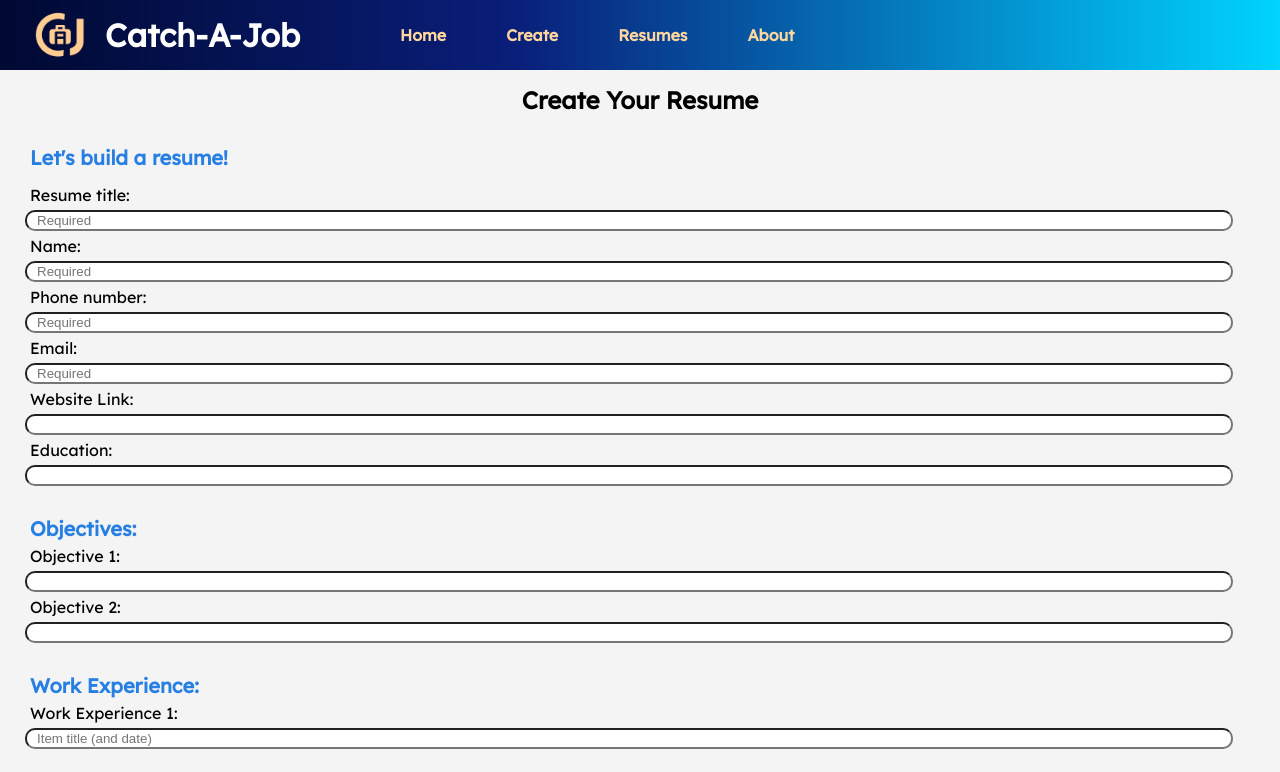
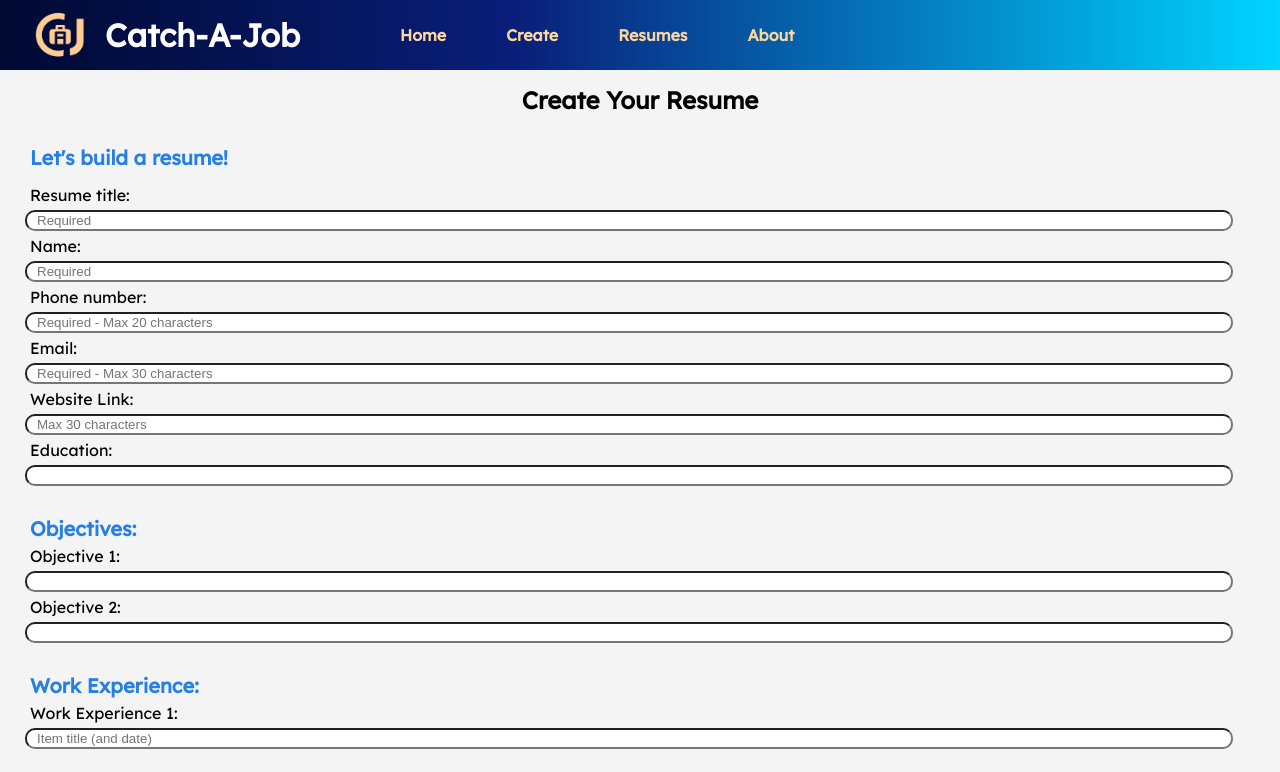
Before and after one commit to annkc/Resume-Builder, a React (Create React App) app in the folder frontend/: page /create-resume in a window 1280 px wide. Shown: the top 772 px of the page. Built offline with nearby package versions, Linux system fonts and the light colour scheme.

Commit message:
added character limits to placeholders

```diff
--- a/frontend/src/components/Form.js
+++ b/frontend/src/components/Form.js
@@ -162,7 +162,7 @@ export default function Form() {
                 type="text"
                 required
                 value={phoneNumber}
-                placeholder="Required"
+                placeholder="Required - Max 20 characters"
                 maxLength={20}
                 onChange={(e) => setPhoneNumber(e.target.value)}
             />
@@ -171,7 +171,7 @@ export default function Form() {
                 type="text"
                 required
                 value={email}
-                placeholder="Required"
+                placeholder="Required - Max 30 characters"
                 maxLength={30}
                 onChange={(e) => setEmail(e.target.value)}
             />
@@ -179,6 +179,7 @@ export default function Form() {
             <input
                 type="text"
                 value={website}
+                placeholder="Max 30 characters"
                 maxLength={30}
                 onChange={(e) => setWebsite(e.target.value)}
             />
```
